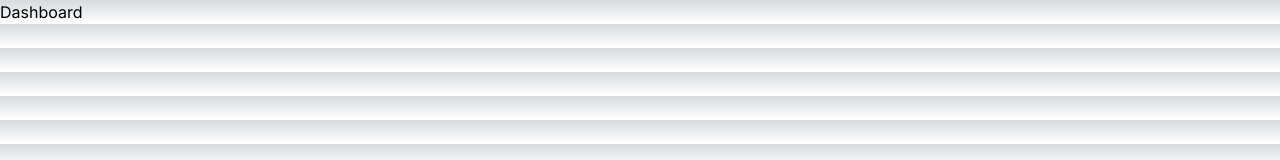
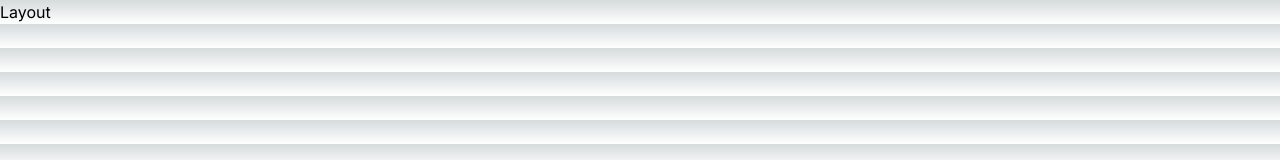
Before and after one commit to sokolov574/dashborad-project, a Next.js app: page /dashboard in a window 1280 px wide. Shown: the top 160 px of the page. Built offline with nearby package versions, Linux system fonts and the light colour scheme.

Commit message:
adding folder structure, layouts

```diff
--- /dev/null
+++ b/src/app/dashboard/layout.jsx
@@ -0,0 +1,11 @@
+import React from 'react'
+
+const Layout = () => {
+  return (
+    <div>
+      <h1>Layout</h1>
+    </div>
+  )
+}
+
+export default Layout
--- a/src/app/layout.js
+++ b/src/app/layout.js
@@ -11,6 +11,7 @@ export const metadata = {
 export default function RootLayout({ children }) {
   return (
     <html lang="en">
+
       <body className={inter.className}>{children}</body>
     </html>
   );
--- a/src/app/login/page.tsx
+++ b/src/app/login/page.tsx
@@ -0,0 +1,11 @@
+import React from 'react'
+
+const Login = () => {
+  return (
+    <div>
+      <h1>Login</h1>
+    </div>
+  )
+}
+
+export default Login
--- /dev/null
+++ b/src/app/ui/dashboard/navbar/navbar.jsx
@@ -0,0 +1,11 @@
+import React from 'react'
+
+const Navbar = () => {
+  return (
+    <div>
+      <h1>Navbar</h1>
+    </div>
+  )
+}
+
+export default Navbar
--- /dev/null
+++ b/src/app/ui/dashboard/sidebar/sidebar.jsx
@@ -0,0 +1,11 @@
+import React from 'react'
+
+const Sidebar = () => {
+  return (
+    <div>
+      <h1>Sidebar</h1>
+    </div>
+  )
+}
+
+export default Sidebar
```
